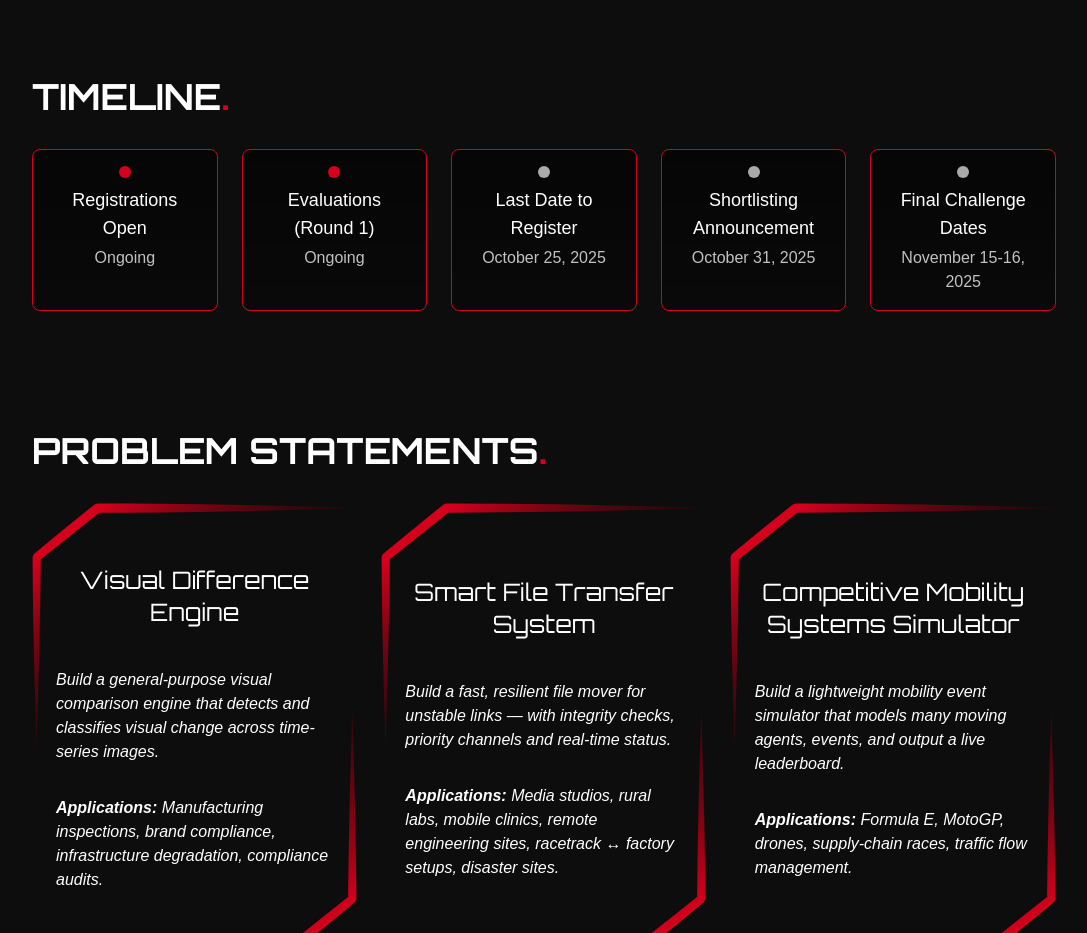
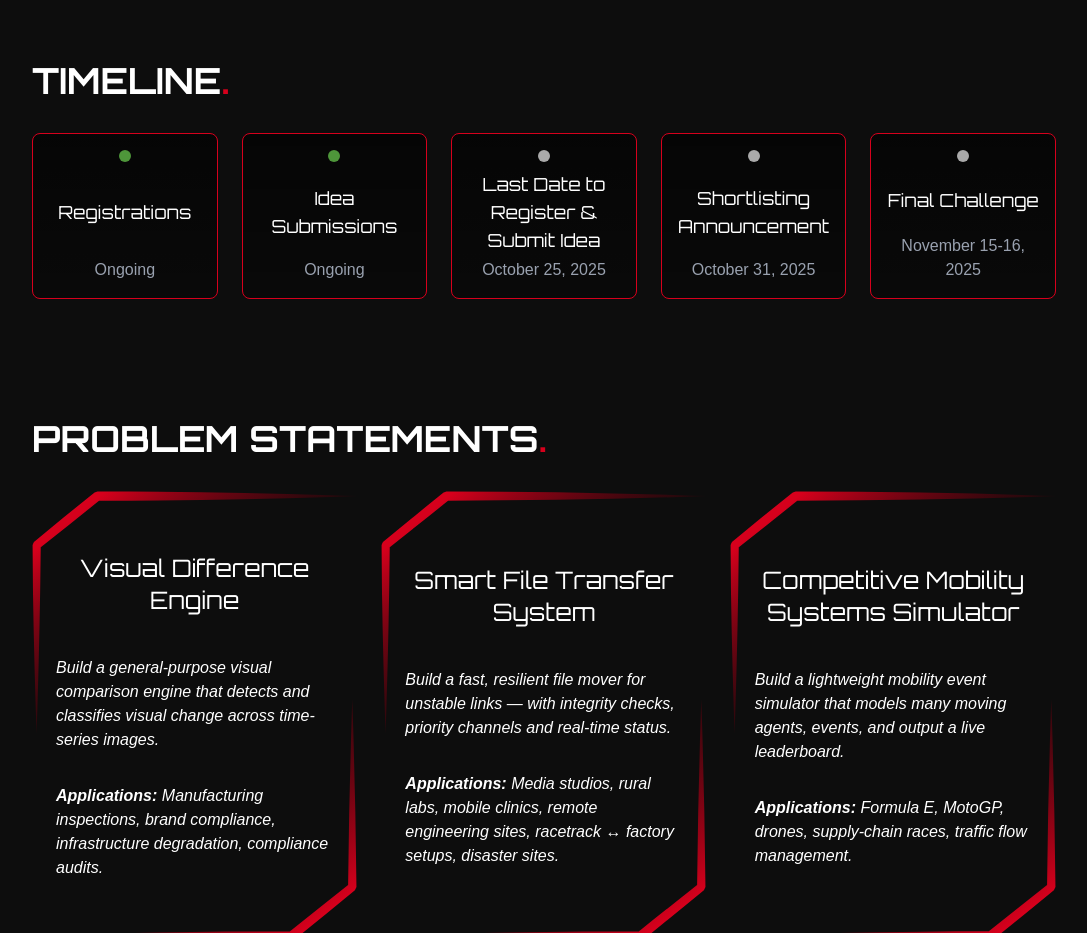
Before and after one commit to Niksh-Hiremath/trackshift-website, a Next.js app: page / in a window 1280 px wide. Shown: the part 1040-1973 px from the top of the page, without its empty margins (96-1183 px from the left). Built offline with nearby package versions, Linux system fonts and the light colour scheme.

Commit message:
ui fix, analytics, timeline change

```diff
--- a/package.json
+++ b/package.json
@@ -9,6 +9,7 @@
     "lint": "eslint"
   },
   "dependencies": {
+    "@vercel/analytics": "^1.5.0",
     "lucide": "^0.544.0",
     "lucide-react": "^0.544.0",
     "next": "15.5.4",
--- a/src/app/layout.tsx
+++ b/src/app/layout.tsx
@@ -2,6 +2,7 @@ import type { Metadata } from "next";
 import "./globals.css";
 import { PCNavbar, MobileNavbar } from "@/components/Navbar";
 import Footer from "@/components/Footer";
+import { Analytics } from "@vercel/analytics/next";
 
 export const metadata: Metadata = {
   title: "Trackshift",
@@ -16,6 +17,7 @@ export default function RootLayout({
   return (
     <html lang="en">
       <body className="antialiased min-h-screen w-full overflow-y-auto bg-[#0d0d0d] flex flex-col items-center scroll-smooth">
+        <Analytics />
         <div className="hidden md:flex w-full">
           <PCNavbar />
         </div>
--- a/src/app/page.tsx
+++ b/src/app/page.tsx
@@ -23,7 +23,7 @@ export default function Home() {
         height="295"
         viewBox="0 0 1439 295"
         fill="none"
-        className="w-full -translate-y-14"
+        className="w-full -translate-y-14 md:-translate-y-10"
       >
         <path
           d="M1438 0H820.582H1V219L1183.93 292L1438 159.65V0Z"
--- a/src/components/Navbar.tsx
+++ b/src/components/Navbar.tsx
@@ -15,7 +15,7 @@ export function PCNavbar() {
             alt="Geek Room Logo"
             width={100}
             height={100}
-            className="h-13 w-auto aspect-auto"
+            className="h-9 w-auto aspect-auto"
           />
           <div className="mx-2 opacity-50">|</div>
           <Image
@@ -23,7 +23,7 @@ export function PCNavbar() {
             alt="LEAP Logo"
             width={100}
             height={100}
-            className="h-15 w-auto aspect-auto"
+            className="h-11 w-auto aspect-auto"
           />
         </Link>
       </div>
@@ -71,14 +71,14 @@ export function PCNavbar() {
 export function MobileNavbar() {
   const [open, setOpen] = useState(false);
   return (
-    <nav className="w-full flex items-center justify-between px-4 pb-4 pt-6 sticky top-0 left-0 z-10 bg-[#0d0d0d]">
+    <nav className="w-full flex items-center justify-between px-8 pb-4 pt-6 sticky top-0 left-0 z-10 bg-[#0d0d0d]">
       <Link href="/" className="flex flex-row items-center">
         <Image
           src="/GeekRoom.svg"
           alt="Geek Room Logo"
           width={80}
           height={80}
-          className="h-11 w-auto aspect-auto"
+          className="h-9 w-auto aspect-auto"
         />
         <div className="mx-3 opacity-50">|</div>
         <Image
@@ -86,7 +86,7 @@ export function MobileNavbar() {
           alt="LEAP Logo"
           width={80}
           height={80}
-          className="h-13 w-auto aspect-auto"
+          className="h-11 w-auto aspect-auto"
         />
       </Link>
       <button
--- a/src/components/Timeline.tsx
+++ b/src/components/Timeline.tsx
@@ -10,10 +10,10 @@ type Event = {
 };
 
 const events: Event[] = [
-  { title: "Registrations Open", date: "Ongoing", status: "ongoing" },
-  { title: "Evaluations (Round 1)", date: "Ongoing", status: "ongoing" },
+  { title: "Registrations", date: "Ongoing", status: "ongoing" },
+  { title: "Idea Submissions", date: "Ongoing", status: "ongoing" },
   {
-    title: "Last Date to Register",
+    title: "Last Date to Register & Submit Idea",
     date: "October 25, 2025",
     status: "upcoming",
   },
@@ -23,7 +23,7 @@ const events: Event[] = [
     status: "upcoming",
   },
   {
-    title: "Final Challenge Dates",
+    title: "Final Challenge",
     date: "November 15-16, 2025",
     status: "upcoming",
   },
@@ -44,16 +44,29 @@ export default function Timeline() {
         {events.map((e, i) => (
           <div
             key={i}
-            className="flex-1 rounded-lg p-4 border border-[#D6001C] flex flex-col items-center text-center bg-gradient-to-b from-black/60 to-black/30"
+            className="flex-1 rounded-lg p-4 border border-[#D6001C] flex flex-col justify-between items-center text-center bg-gradient-to-b from-black/60 to-black/30 min-h-[10rem]"
           >
-            <div
-              className="h-3 w-3 rounded-full mb-2"
-              style={{
-                background: e.status === "ongoing" ? "#D6001C" : "#aaaaaa",
-              }}
-            />
-            <h3 className="font-medium text-lg">{e.title}</h3>
-            <p className="opacity-75 mt-1">{e.date}</p>
+            <div className="w-full flex flex-col items-center">
+              <div
+                className="h-3 w-3 rounded-full mb-2"
+                style={{
+                  background:
+                    e.status === "ongoing"
+                      ? "#4E963A"
+                      : e.status === "completed"
+                      ? "#D6001C"
+                      : "#AAAAAA",
+                }}
+              />
+            </div>
+
+            <div className="flex-1 flex items-center justify-center w-full">
+              <h3 className={`${orbitron.className} text-lg`}>{e.title}</h3>
+            </div>
+
+            <div className="w-full flex items-end justify-center">
+              <p className="mt-1 text-gray-400">{e.date}</p>
+            </div>
           </div>
         ))}
       </div>
```
Also changed, not shown: 1 other file (tests, documents, lock files or other folders).
